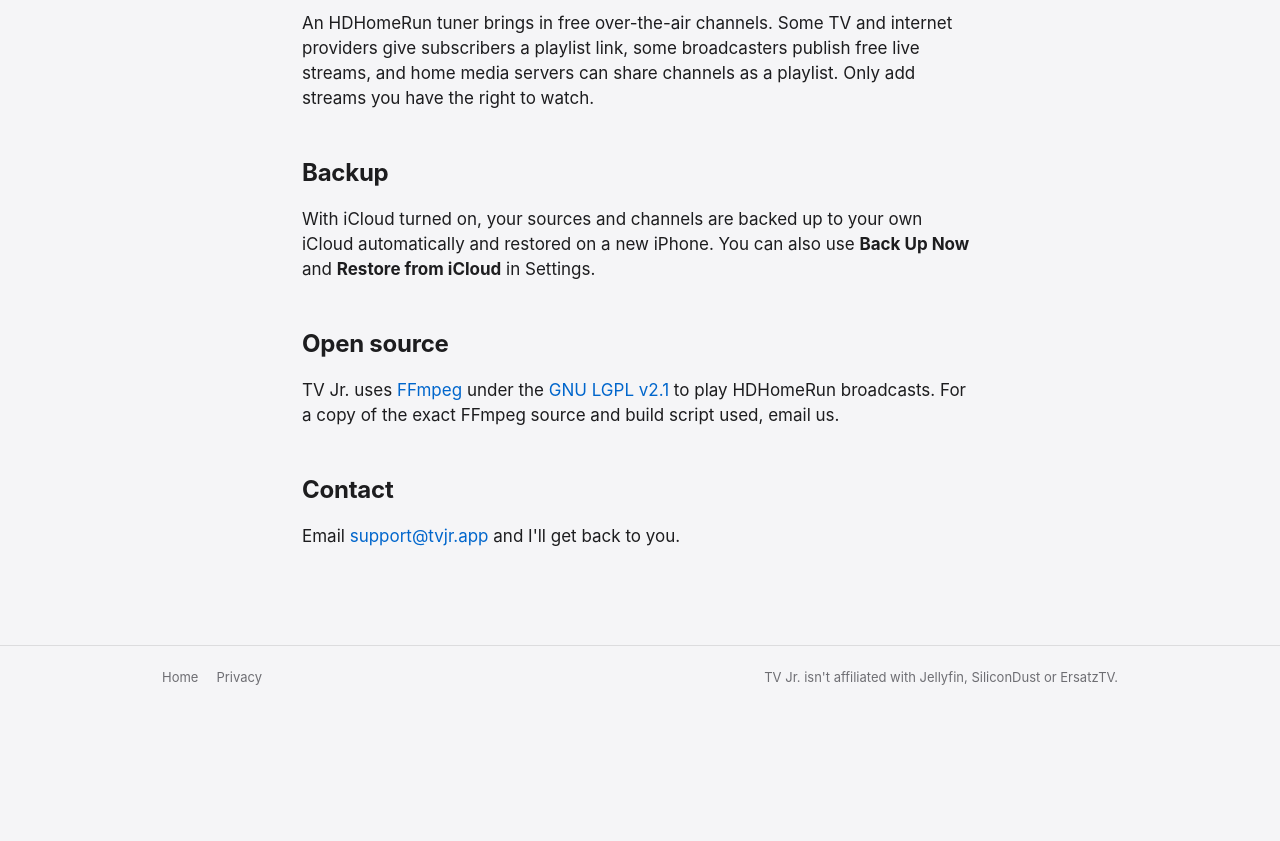
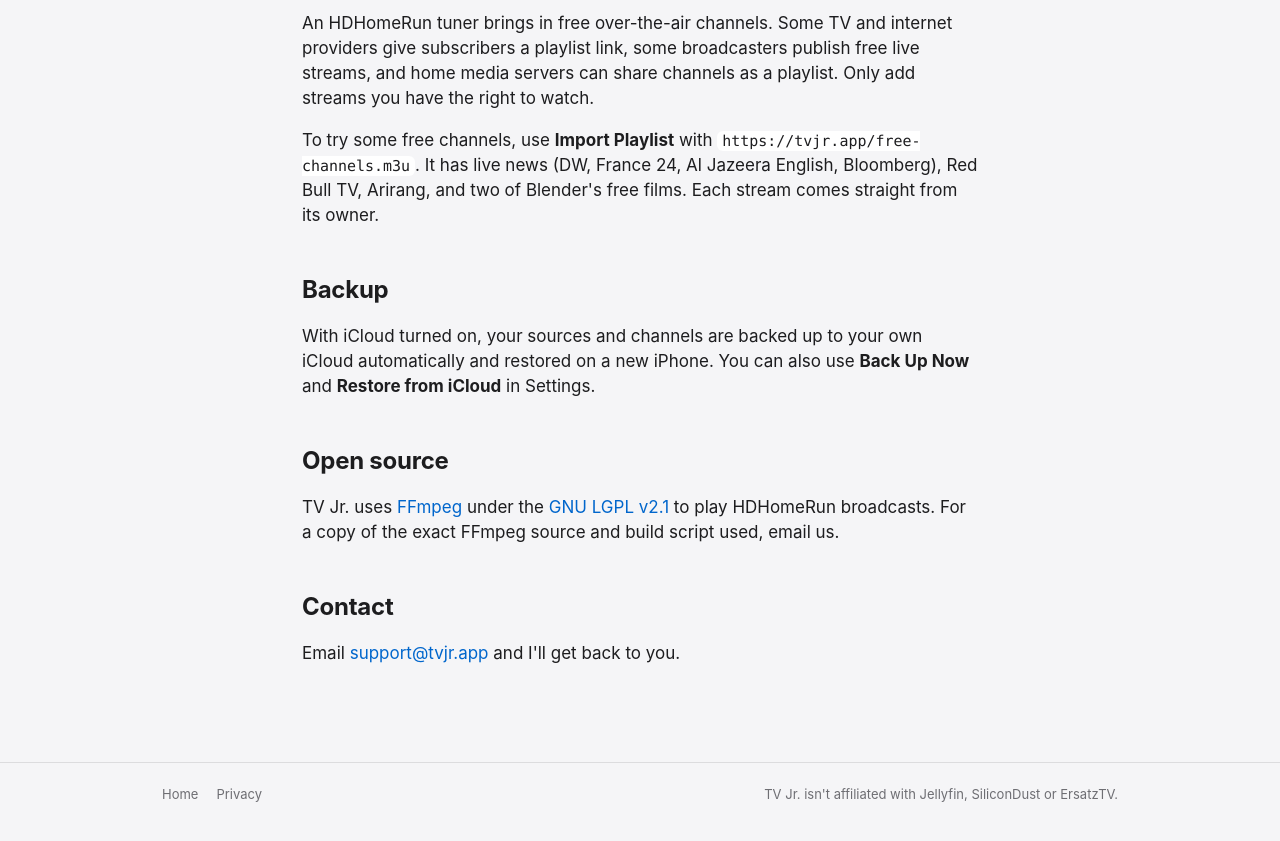
Before and after one commit to bpmarkowitz/tvjr-site, a plain HTML site: page support.html in a window 1280 px wide. Shown: the part 2280-3121 px from the top of the page. Before the commit the page ends 3008 px from the top, so only its background shows below. Drawn offline with Linux system fonts and the light colour scheme.

Commit message:
Support: bring back the free channels link (1.1 is out)
Co-Authored-By: Claude Opus 5.5 <noreply@anthropic.com>
Claude-Session: https://claude.ai/code/session_01E5r6t48Vp7egb8CKtKeLoR

```diff
--- a/support.html
+++ b/support.html
@@ -65,6 +65,7 @@
 
     <h2>Where do I find streams?</h2>
     <p>An HDHomeRun tuner brings in free over-the-air channels. Some TV and internet providers give subscribers a playlist link, some broadcasters publish free live streams, and home media servers can share channels as a playlist. Only add streams you have the right to watch.</p>
+    <p>To try some free channels, use <strong>Import Playlist</strong> with <code>https://tvjr.app/free-channels.m3u</code>. It has live news (DW, France 24, Al Jazeera English, Bloomberg), Red Bull TV, Arirang, and two of Blender's free films. Each stream comes straight from its owner.</p>
 
     <h2>Backup</h2>
     <p>With iCloud turned on, your sources and channels are backed up to your own iCloud automatically and restored on a new iPhone. You can also use <strong>Back Up Now</strong> and <strong>Restore from iCloud</strong> in Settings.</p>
```
